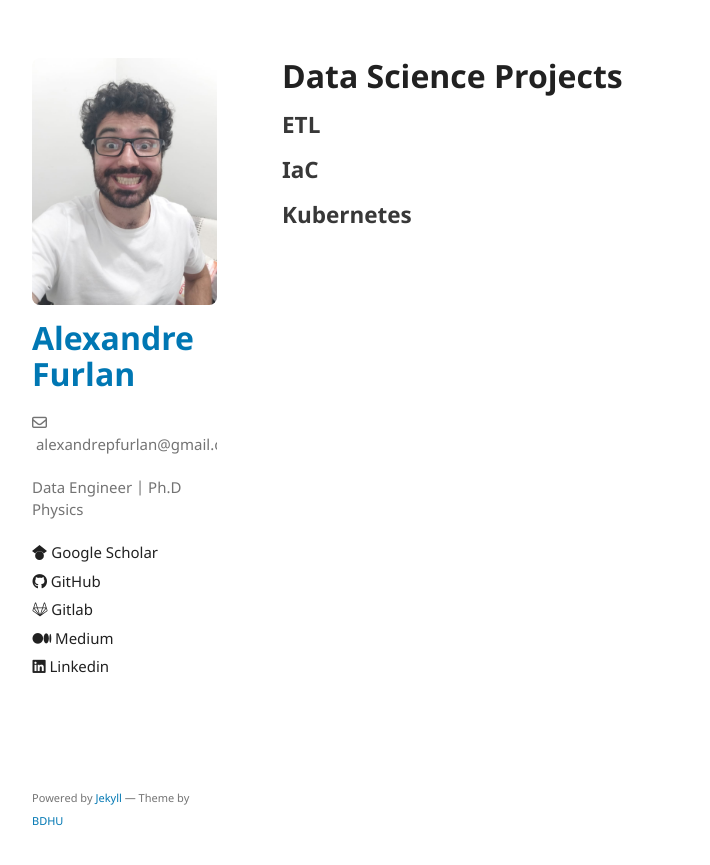
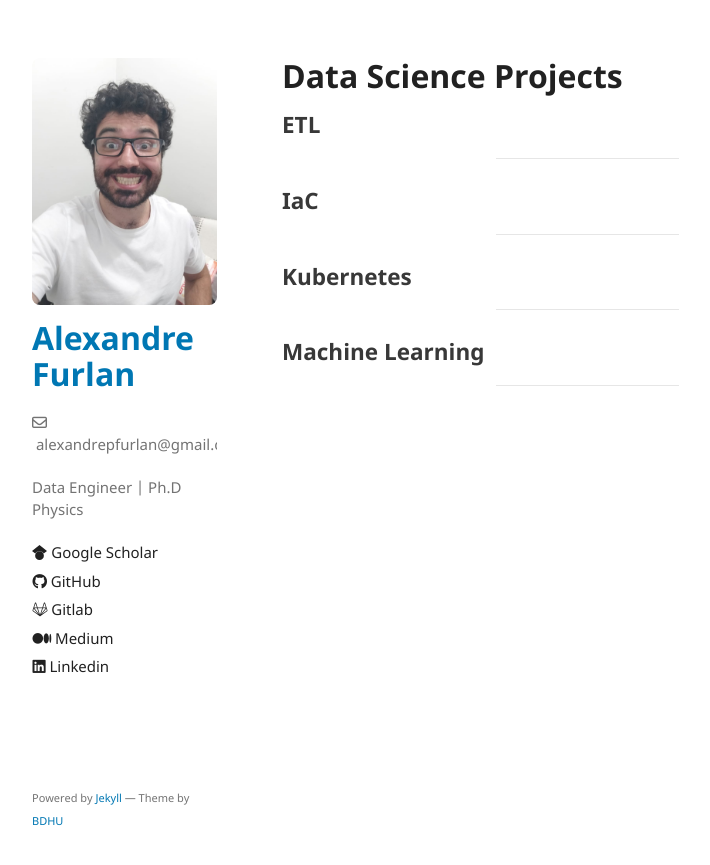
Before and after one commit to apfurlan/apfurlan.github.io, a Jekyll site: the page built from dts-pub-page.md, in a window 1280 px wide. Shown: the top 865 px of the page, without its empty margins (178-888 px from the left). Built offline with Jekyll 4.4.1, drawn with Linux system fonts in a browser that asks for light colours; our own code applies the rules of GitHub Pages for plain Markdown files.

Commit message:
init commit

```diff
--- a/dts-pub-page.md
+++ b/dts-pub-page.md
@@ -3,11 +3,16 @@
 
 
 ## ETL
-
+---
 
 
 ## IaC
-
+---
 
 
 ## Kubernetes
+---
+
+
+## Machine Learning
+---
```
